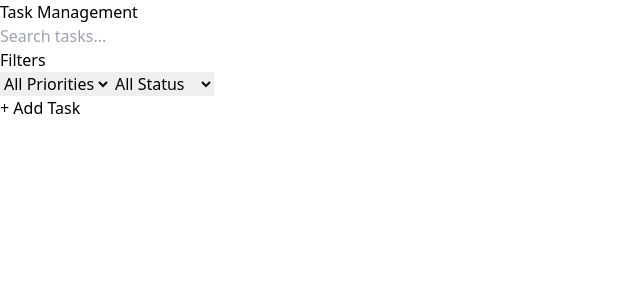
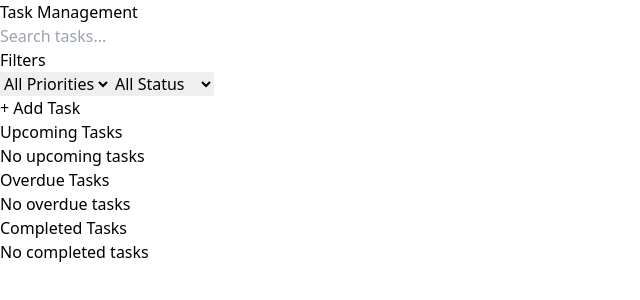
Before and after one commit to whorishabhverma/Task_Manager_App, a React (Vite) app: page / in a window 1280 px wide. Shown: the top 300 px of the page, without its empty margins (0-640 px from the left). Built offline with nearby package versions, Linux system fonts and the light colour scheme.

Commit message:
added task dashboard component

```diff
--- a/package.json
+++ b/package.json
@@ -10,6 +10,7 @@
     "preview": "vite preview"
   },
   "dependencies": {
+    "lucide-react": "^0.456.0",
     "react": "^18.3.1",
     "react-dom": "^18.3.1"
   },
--- a/src/App.jsx
+++ b/src/App.jsx
@@ -4,6 +4,7 @@ import PriorityFilter from "./Components/PriorityFilter"
 import SearchBar from "./Components/Searchbar"
 import StatusFilter from "./Components/StatusFilter"
 import TaskForm from "./Components/TaskForm"
+import TaskDashboard from "./Components/TaskDashboard"
 export default function App() {
   const [tasks, setTasks] = useState([]);
   const [searchQuery, setSearchQuery] = useState('');
@@ -152,6 +153,21 @@ export default function App() {
       </main>
 
 
+
+        {/* Task Dashboard */}
+        <div className="bg-white rounded-lg shadow">
+          <TaskDashboard
+            tasks={tasks}
+            searchQuery={searchQuery}
+            priorityFilter={priorityFilter}
+            statusFilter={statusFilter}
+            deleteTask={deleteTask}
+            setEditingTask={(task) => { setEditingTask(task); setShowForm(true); }}
+            updateTask={updateTask}
+          />
+        </div>
+
+
     </div>
   )
 }
--- /dev/null
+++ b/src/Components/TaskDashboard.jsx
@@ -0,0 +1,140 @@
+import React from 'react';
+import { CheckCircle, Edit, Trash2 } from 'lucide-react';
+
+const TaskDashboard = ({
+  tasks,
+  searchQuery,
+  priorityFilter,
+  statusFilter,
+  deleteTask,
+  setEditingTask,
+  updateTask
+}) => {
+  const today = new Date();
+
+  // Filter tasks by priority, status, and search query
+  const filteredTasks = tasks.filter(task => {
+    return (
+      (priorityFilter === 'All' || task.priority === priorityFilter) &&
+      (statusFilter === 'All' || task.status === statusFilter) &&
+      task.title.toLowerCase().includes(searchQuery.toLowerCase())
+    );
+  });
+
+  // Categorize tasks
+  const upcomingTasks = filteredTasks.filter(task => new Date(task.dueDate) > today && task.status !== 'Completed');
+  const overdueTasks = filteredTasks.filter(task => new Date(task.dueDate) < today && task.status !== 'Completed');
+  const completedTasks = filteredTasks.filter(task => task.status === 'Completed');
+
+  const getPriorityColor = (priority) => {
+    const colors = {
+      High: 'bg-red-100 text-red-800',
+      Medium: 'bg-yellow-100 text-yellow-800',
+      Low: 'bg-green-100 text-green-800'
+    };
+    return colors[priority] || 'bg-gray-100 text-gray-800';
+  };
+
+  const getStatusColor = (status) => {
+    const colors = {
+      Pending: 'bg-yellow-100 text-yellow-800',
+      'In Progress': 'bg-blue-100 text-blue-800',
+      Completed: 'bg-green-100 text-green-800'
+    };
+    return colors[status] || 'bg-gray-100 text-gray-800';
+  };
+
+  const handleToggleComplete = (task) => {
+    const updatedTask = {
+      ...task,
+      status: task.status === 'Completed' ? 'Pending' : 'Completed'
+    };
+    updateTask(updatedTask);
+  };
+
+  const renderTaskCards = (tasks) => (
+    tasks.map(task => (
+      <div
+        key={task.id}
+        className={`bg-white rounded-lg shadow-md overflow-hidden border
+          ${task.status === 'Completed' ? 'border-green-200' : 'border-gray-200'}
+          transition-all duration-200 hover:shadow-lg`}
+      >
+        {/* Card Header */}
+        <div className="p-4 border-b border-gray-100">
+          <div className="flex items-center justify-between mb-2">
+            <h3 className={`font-semibold text-lg ${task.status === 'Completed' ? 'text-gray-500 line-through' : 'text-gray-800'}`}>
+              {task.title}
+            </h3>
+            <button
+              onClick={() => handleToggleComplete(task)}
+              className={`p-2 rounded-full transition-colors duration-200
+                ${task.status === 'Completed'
+                  ? 'text-green-500 hover:bg-green-50'
+                  : 'text-gray-400 hover:bg-gray-50'}`}
+            >
+              <CheckCircle
+                className={`w-5 h-5 ${task.status === 'Completed' ? 'fill-green-500' : ''}`}
+              />
+            </button>
+          </div>
+        </div>
+
+        {/* Card Body */}
+        <div className="p-4">
+          <p className={`text-gray-600 mb-4 ${task.status === 'Completed' ? 'text-gray-400' : ''}`}>
+            {task.description}
+          </p>
+          <div className="flex flex-wrap gap-2 mb-4">
+            <span className={`px-3 py-1 rounded-full text-sm ${getPriorityColor(task.priority)}`}>
+              {task.priority}
+            </span>
+            <span className={`px-3 py-1 rounded-full text-sm ${getStatusColor(task.status)}`}>
+              {task.status}
+            </span>
+          </div>
+        </div>
+
+        {/* Card Footer */}
+        <div className="px-4 py-3 bg-gray-50 border-t border-gray-100 flex justify-end space-x-2">
+          <button
+            onClick={() => setEditingTask(task)}
+            className="p-2 text-gray-600 hover:bg-gray-200 rounded-full transition-colors duration-200"
+          >
+            <Edit className="w-4 h-4" />
+          </button>
+          <button
+            onClick={() => deleteTask(task.id)}
+            className="p-2 text-red-600 hover:bg-red-50 rounded-full transition-colors duration-200"
+          >
+            <Trash2 className="w-4 h-4" />
+          </button>
+        </div>
+      </div>
+    ))
+  );
+
+  return (
+    <div className="container mx-auto px-4 py-8">
+      {/* Upcoming Tasks */}
+      <h2 className="text-xl font-semibold text-gray-800 mb-4">Upcoming Tasks</h2>
+      <div className="grid grid-cols-1 md:grid-cols-2 lg:grid-cols-3 gap-6">
+        {upcomingTasks.length > 0 ? renderTaskCards(upcomingTasks) : <p className="text-gray-500">No upcoming tasks</p>}
+      </div>
+
+      {/* Overdue Tasks */}
+      <h2 className="text-xl font-semibold text-gray-800 mt-8 mb-4">Overdue Tasks</h2>
+      <div className="grid grid-cols-1 md:grid-cols-2 lg:grid-cols-3 gap-6">
+        {overdueTasks.length > 0 ? renderTaskCards(overdueTasks) : <p className="text-gray-500">No overdue tasks</p>}
+      </div>
+
+      {/* Completed Tasks */}
+      <h2 className="text-xl font-semibold text-gray-800 mt-8 mb-4">Completed Tasks</h2>
+      <div className="grid grid-cols-1 md:grid-cols-2 lg:grid-cols-3 gap-6">
+        {completedTasks.length > 0 ? renderTaskCards(completedTasks) : <p className="text-gray-500">No completed tasks</p>}
+      </div>
+    </div>
+  );
+};
+
+export default TaskDashboard;
```
Also changed, not shown: 1 other file (tests, documents, lock files or other folders).
